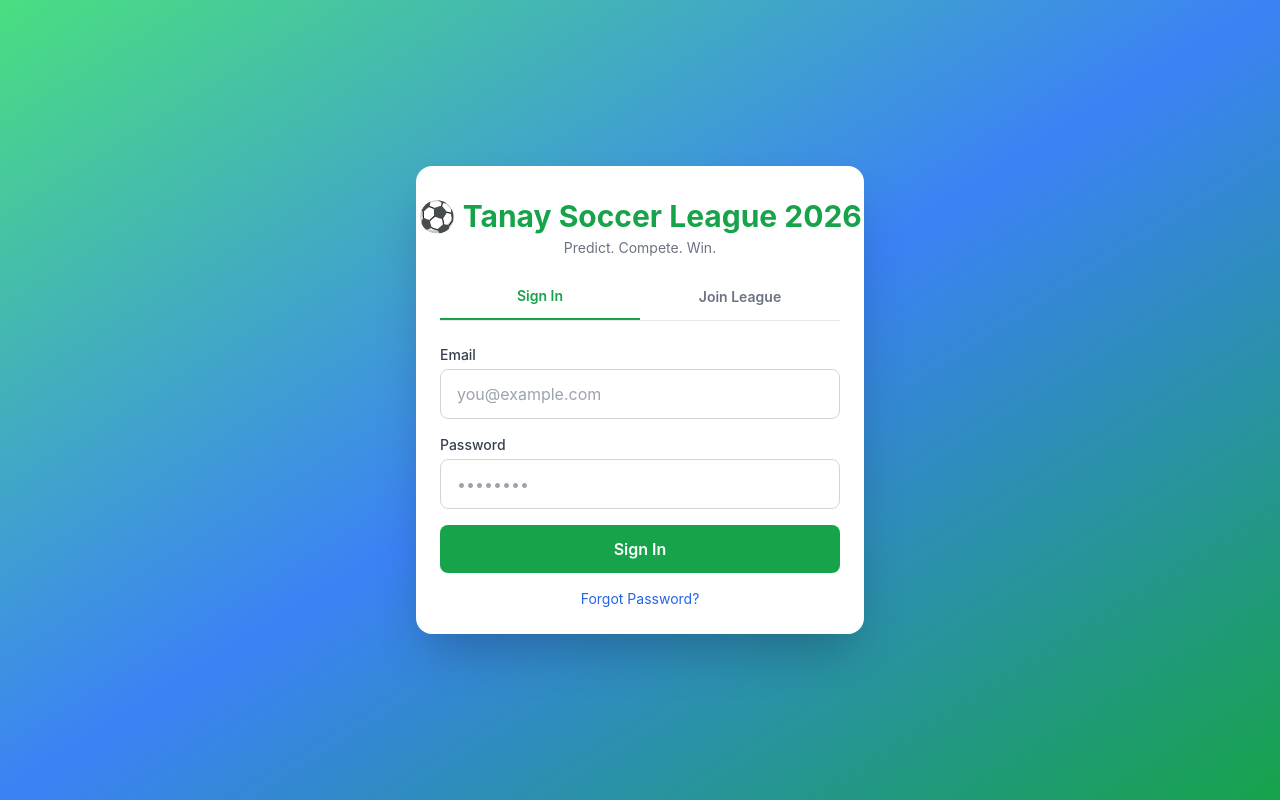
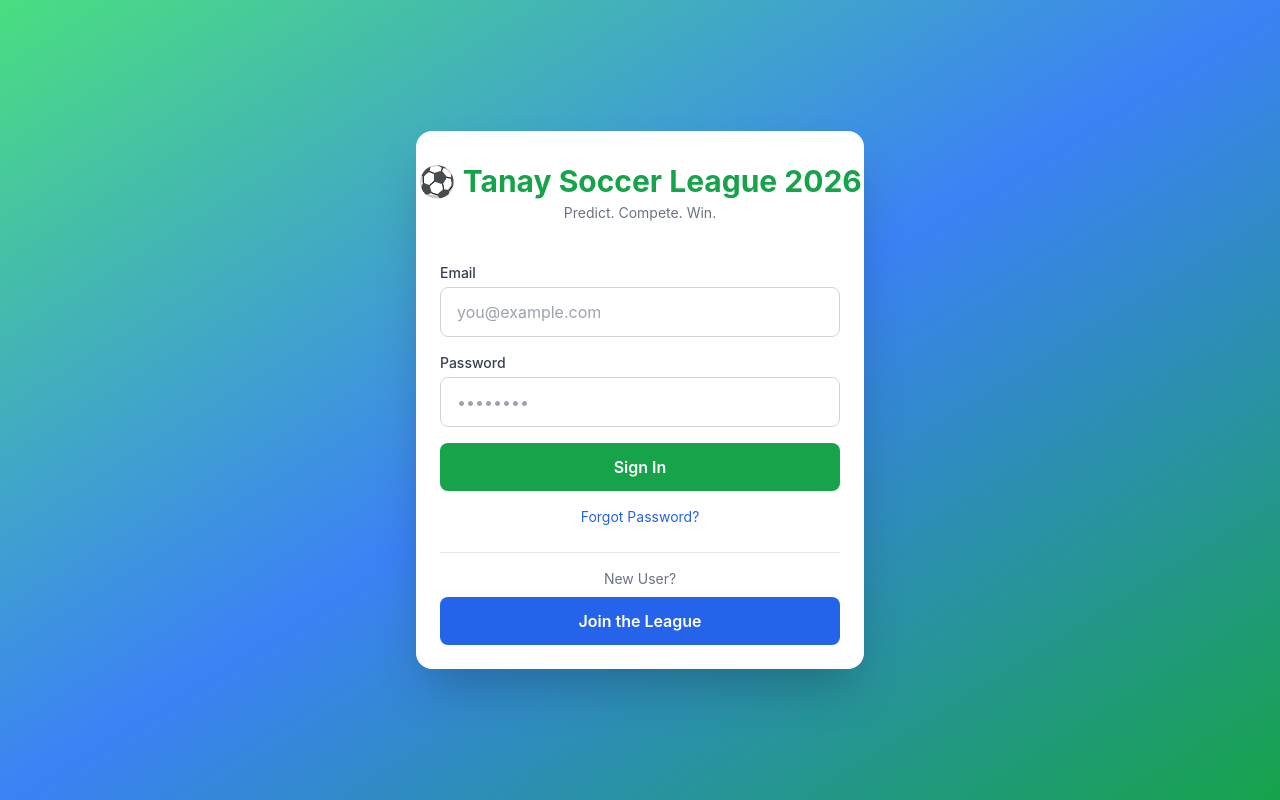
Before and after one commit to deepakarora15/tanay-soccer-league, a React (Vite) app: page /login in a window 1280 px wide. Built offline with nearby package versions, Linux system fonts and the light colour scheme.

Commit message:
Login page: Sign In first, 'New User? Join the League' button at bottom

```diff
--- a/src/client/components/AuthPages.tsx
+++ b/src/client/components/AuthPages.tsx
@@ -14,33 +14,31 @@ export default function AuthPages() {
           <p className="text-gray-500 dark:text-gray-400 mt-1 text-sm">Predict. Compete. Win.</p>
         </div>
 
-        {/* Tabs */}
-        <div className="flex border-b border-gray-200 dark:border-gray-700 mx-6">
-          <button
-            onClick={() => setActiveTab('login')}
-            className={`flex-1 py-3 text-sm font-semibold transition-colors ${
-              activeTab === 'login'
-                ? 'text-green-600 border-b-2 border-green-600 dark:text-green-400 dark:border-green-400'
-                : 'text-gray-500 hover:text-gray-700 dark:text-gray-400'
-            }`}
-          >
-            Sign In
-          </button>
-          <button
-            onClick={() => setActiveTab('join')}
-            className={`flex-1 py-3 text-sm font-semibold transition-colors ${
-              activeTab === 'join'
-                ? 'text-blue-600 border-b-2 border-blue-600 dark:text-blue-400 dark:border-blue-400'
-                : 'text-gray-500 hover:text-gray-700 dark:text-gray-400'
-            }`}
-          >
-            Join League
-          </button>
-        </div>
-
         <div className="p-6">
-          {activeTab === 'login' && <LoginForm onForgot={() => setActiveTab('reset')} />}
-          {activeTab === 'join' && <JoinForm />}
+          {activeTab === 'login' && (
+            <>
+              <LoginForm onForgot={() => setActiveTab('reset')} />
+              <div className="mt-6 pt-4 border-t border-gray-200 dark:border-gray-700 text-center">
+                <p className="text-sm text-gray-500 dark:text-gray-400">New User?</p>
+                <button
+                  onClick={() => setActiveTab('join')}
+                  className="mt-2 w-full py-3 bg-blue-600 hover:bg-blue-700 text-white font-semibold rounded-lg transition-colors"
+                >
+                  Join the League
+                </button>
+              </div>
+            </>
+          )}
+          {activeTab === 'join' && (
+            <>
+              <JoinForm />
+              <div className="mt-4 text-center">
+                <button onClick={() => setActiveTab('login')} className="text-sm text-green-600 dark:text-green-400 hover:underline">
+                  ← Already have an account? Sign In
+                </button>
+              </div>
+            </>
+          )}
           {activeTab === 'reset' && <ResetForm onBack={() => setActiveTab('login')} />}
         </div>
       </div>
```
